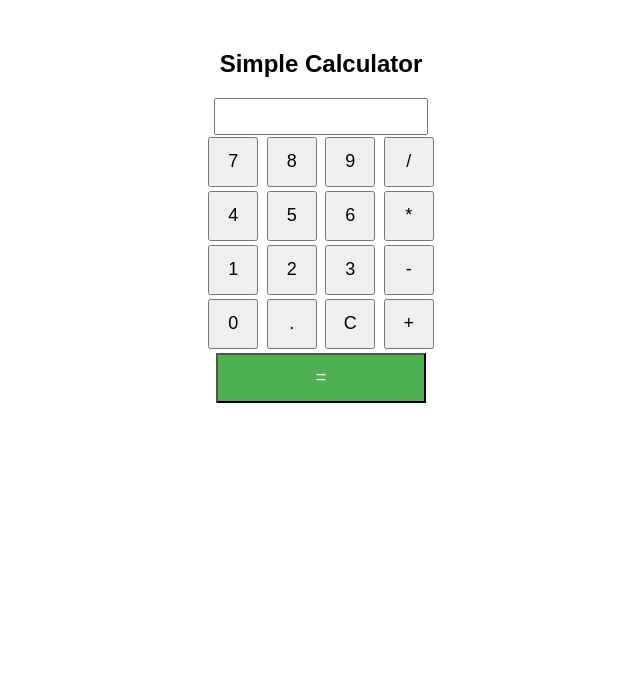
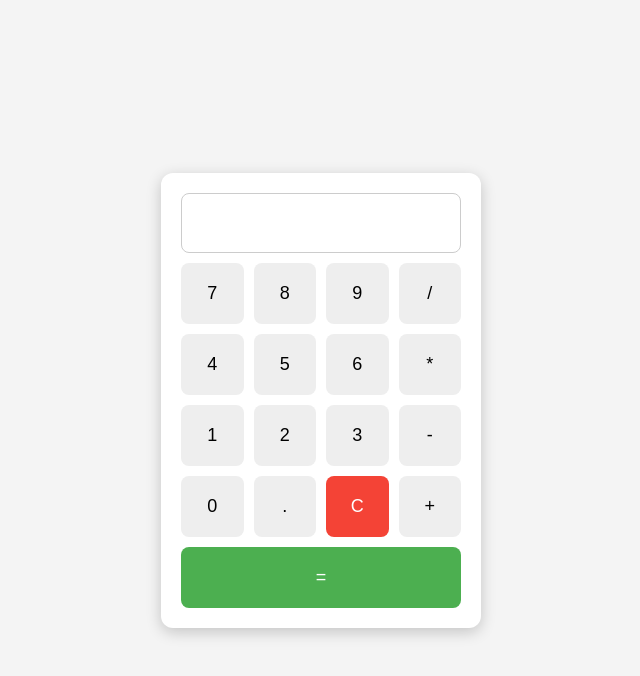
Before and after one commit to jahangir7781/FarcasterCalculator, a plain HTML site: page index.html in a window 1280 px wide. Shown: the whole page, without its empty margins (319-959 px from the left). Drawn offline with Linux system fonts and the light colour scheme.

Commit message:
Added Farcaster SDK ready() to hide splash screen

```diff
--- a/index.html
+++ b/index.html
@@ -4,43 +4,95 @@
   <meta charset="UTF-8">
   <meta name="viewport" content="width=device-width, initial-scale=1.0">
   <title>Farcaster Calculator</title>
+  <script src="https://cdn.farcaster.xyz/sdk.js"></script>
   <style>
-    body { font-family: sans-serif; text-align: center; margin-top: 50px; }
-    input { width: 200px; font-size: 20px; padding: 5px; text-align: right; }
-    button { width: 50px; height: 50px; font-size: 18px; margin: 2px; }
+    * { box-sizing: border-box; }
+    body {
+      margin: 0;
+      font-family: sans-serif;
+      display: flex;
+      justify-content: center;
+      align-items: center;
+      height: 100vh;
+      background: #f4f4f4;
+    }
+    .calculator {
+      background: white;
+      padding: 20px;
+      border-radius: 12px;
+      box-shadow: 0 4px 15px rgba(0,0,0,0.2);
+      width: 320px;
+      max-width: 90vw;
+    }
+    #display {
+      width: 100%;
+      padding: 15px;
+      font-size: 24px;
+      text-align: right;
+      margin-bottom: 10px;
+      border-radius: 8px;
+      border: 1px solid #ccc;
+    }
+    .buttons {
+      display: grid;
+      grid-template-columns: repeat(4, 1fr);
+      gap: 10px;
+    }
+    button {
+      padding: 20px;
+      font-size: 18px;
+      border-radius: 8px;
+      border: none;
+      cursor: pointer;
+      background: #eee;
+      transition: background 0.2s;
+    }
+    button:hover { background: #ddd; }
+    .equals {
+      grid-column: span 4;
+      background: #4CAF50;
+      color: white;
+    }
+    .clear { background: #f44336; color: white; }
   </style>
 </head>
 <body>
-  <h2>Simple Calculator</h2>
+  <div class="calculator">
     <input type="text" id="display" readonly />
-  <div>
+    <div class="buttons">
       <button onclick="press('7')">7</button>
       <button onclick="press('8')">8</button>
       <button onclick="press('9')">9</button>
-    <button onclick="press('/')">/</button><br>
+      <button onclick="press('/')">/</button>
       <button onclick="press('4')">4</button>
       <button onclick="press('5')">5</button>
       <button onclick="press('6')">6</button>
-    <button onclick="press('*')">*</button><br>
+      <button onclick="press('*')">*</button>
       <button onclick="press('1')">1</button>
       <button onclick="press('2')">2</button>
       <button onclick="press('3')">3</button>
-    <button onclick="press('-')">-</button><br>
+      <button onclick="press('-')">-</button>
       <button onclick="press('0')">0</button>
       <button onclick="press('.')">.</button>
-    <button onclick="clearDisplay()">C</button>
-    <button onclick="press('+')">+</button><br>
-    <button onclick="calculate()" style="width: 210px; background-color: #4CAF50; color: white;">=</button>
+      <button class="clear" onclick="clearDisplay()">C</button>
+      <button onclick="press('+')">+</button>
+      <button class="equals" onclick="calculate()">=</button>
+    </div>
   </div>
 
   <script>
-    let display = document.getElementById('display');
+    const display = document.getElementById('display');
     function press(value) { display.value += value; }
     function clearDisplay() { display.value = ''; }
     function calculate() {
       try { display.value = eval(display.value); }
       catch { display.value = 'Error'; }
     }
+
+    // Farcaster SDK ready
+    if (window.farcaster) {
+      farcaster.sdk.actions.ready();
+    }
   </script>
 </body>
 </html>
```
Lines whose indentation alone changed are shown as unchanged.
